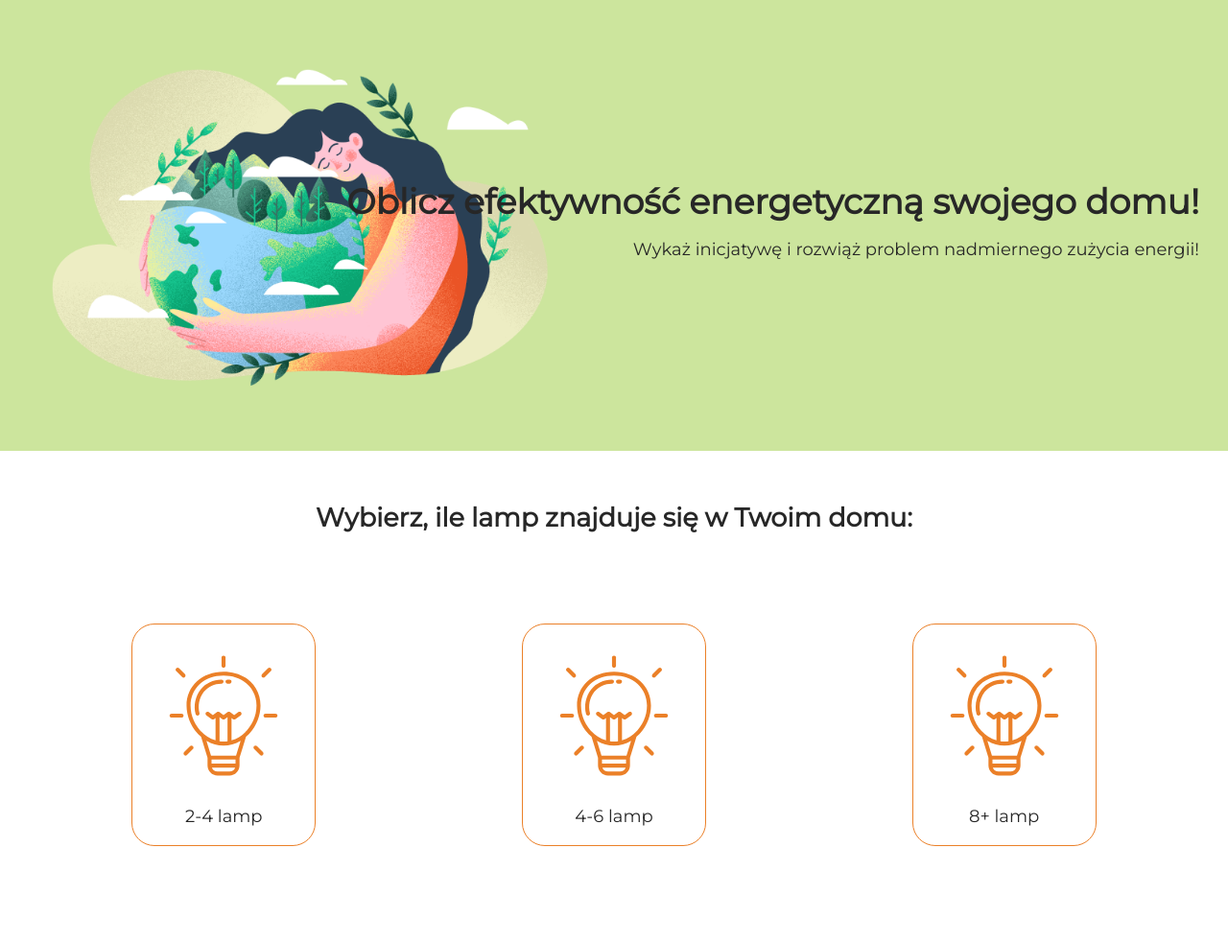
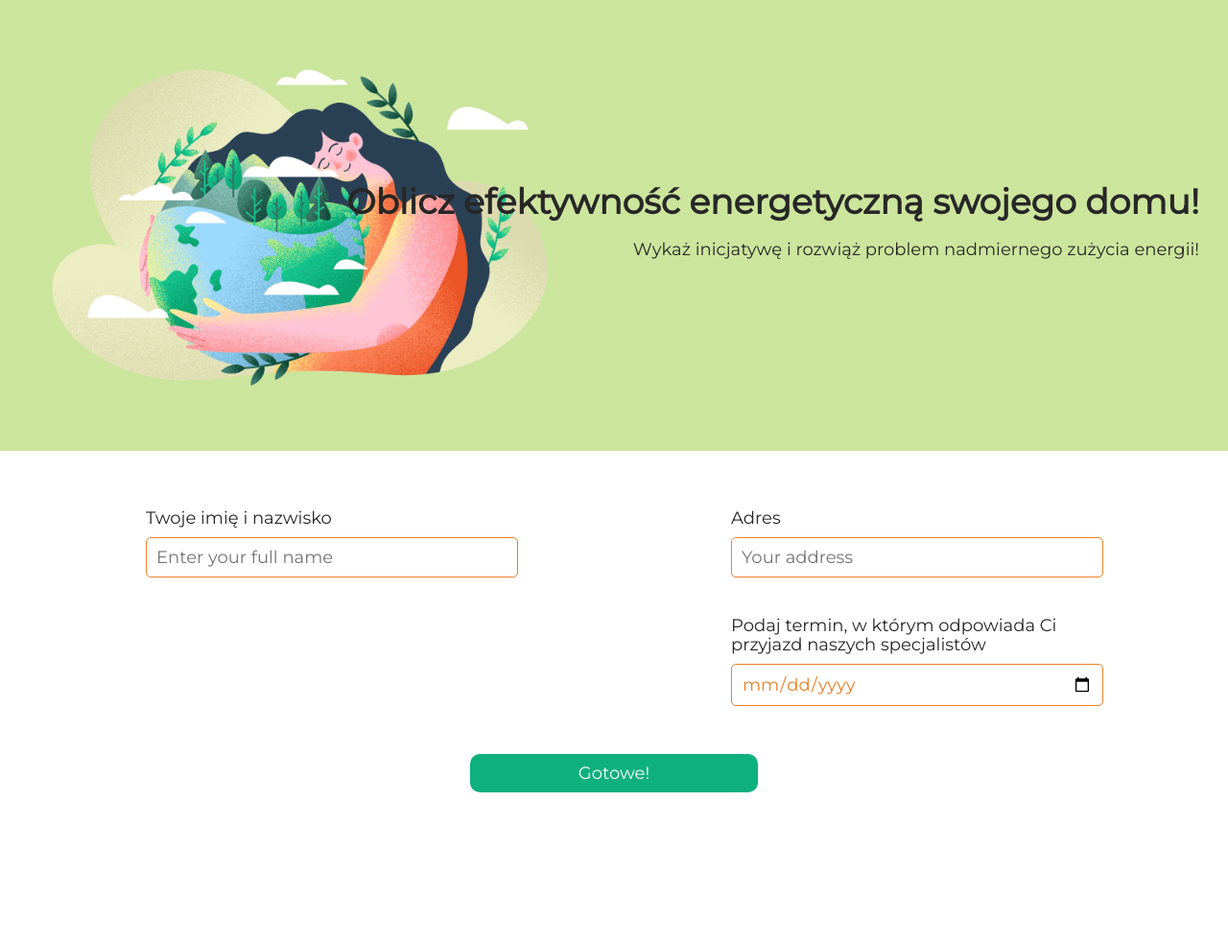
Before and after one commit to RafalKodland/python-1194-kalkulator, a Flask app: page /form in a window 1280 px wide. Shown: the whole page at 96% size. After the commit the page ends 826 px from the top, so only its background shows below. Run offline with Flask 3, Linux system fonts and the light colour scheme.

Commit message:
Link do formularza

```diff
--- a/main.py
+++ b/main.py
@@ -1,11 +1,11 @@
 # Import
-from flask import Flask, render_template
+from flask import Flask, render_template, request
 
 
 app = Flask(__name__)
 
 def result_calculate(size, lights, device):
-# Zmienne umożliwiające obliczenie poboru energii przez urządzenia
+    # Zmienne umożliwiające obliczenie poboru energii przez urządzenia
     home_coef = 100
     light_coef = 0.04
     devices_coef = 5
@@ -15,7 +15,6 @@ def result_calculate(size, lights, device):
 @app.route('/')
 def index():
     return render_template('index.html')
-
 # Druga strona
 @app.route('/<size>')
 def lights(size):
@@ -36,11 +35,27 @@ def electronics(size, lights):
 # Obliczenia
 @app.route('/<size>/<lights>/<device>')
 def end(size, lights, device):
-    print(result_calculate(int(size), int(lights), int(device)))
     return render_template('end.html',
                             result=result_calculate(int(size),
                                                     int(lights),
                                                     int(device)
                                                     )
                         )
+# Formularz
+@app.route('/form')
+def form():
+    return render_template('form.html')
+
+# Wyniki formularza
+@app.route('/submit', methods=['POST'])
+def submit_form():
+    # Zadeklaruj zmienne do gromadzenia danych
+    name = request.form['name']
+
+    # Możesz zapisać swoje dane lub wysłać je e-mailem
+    return render_template('form_result.html',
+                           # Umieść tutaj zmienne
+                           name=name,
+                           )
+
 app.run(debug=True)
--- a/static/css/style.css
+++ b/static/css/style.css
@@ -91,3 +91,83 @@ main {
 .main__title--margin {
     margin-bottom: 50px;
 }
+
+.main__link {
+    display: inline-block;
+    text-decoration: none;
+    padding: 20px 0;
+    width: 300px;
+    border-radius: 20px;
+    background-color: #0EB07C;
+    text-align: center;
+    cursor: pointer;
+    color: #fff;
+}
+
+.form {
+    display: flex;
+    flex-direction: column;
+    align-items: center;
+    gap: 50px;
+}
+
+
+.user input {
+    padding: 10px;
+    border: 1px solid #EB8028;
+    background: inherit;
+    border-radius: 5px;
+    font: inherit;
+    width: 100%;
+    color: #EB8028;
+}
+
+.user input:focus,
+.user input:active {
+    border: 1px solid #EB8028;
+    outline: none;
+}
+
+.user {
+    display: flex;
+    flex-direction: row;
+    width: 100%;
+    justify-content: space-around;
+}
+
+.user-info {
+    width: 30%;
+    display: flex;
+    flex-direction: column;
+    gap: 40px;
+}
+
+label {
+    display:inline-block ;
+    margin-bottom: 10px;
+}
+
+.address-date {
+    width: 30%;
+    display: flex;
+    flex-direction: column;
+    gap: 40px;
+}
+
+.delivery {
+    display: flex;
+    justify-content: space-between;
+}
+
+.button {
+    width: 10%;
+    padding: 10px;
+    min-width: 300px;
+    cursor: pointer;
+    align-self: center;
+    border: none;
+    border-radius: 10px;
+    background: #0EB07C;
+    font: inherit;
+    color: #fff;
+}
--- a/templates/end.html
+++ b/templates/end.html
@@ -29,10 +29,14 @@
         <img class="rez__img" src="../../static/img/planet_medium.svg" alt="">
         <span>Twój wynik: {{result}} kWh</span>
         <span>Efektywność energetyczna Twojego domu jest średnia!</span>
+        <span>Chcesz uczynić świat bardziej ekologicznym miejscem? Wypełnij formularz, a my wykonamy dla Ciebie eko-build!</span>
+        <a href="{{ url_for('form') }}" class="main__link">Przejdź do formularza</a>
         {%elif result >= 300%}
         <img class="rez__img" src="../../static/img/planet_bad.svg" alt="">
         <span>Twój wynik: {{result}} kWh</span>
         <span>Efektywność energetyczna Twojego domu jest poniżej średniej!</span>
+        <span>Chcesz uczynić świat bardziej ekologicznym miejscem? Wypełnij formularz, a my wykonamy dla Ciebie eko-build!</span>
+        <a href="{{ url_for('form') }}" class="main__link">Przejdź do formularza</a>
         {%endif%}
     </div>
     {% endblock %}
--- /dev/null
+++ b/templates/form.html
@@ -0,0 +1,57 @@
+<!doctype html>
+<html lang="en">
+<head>
+  <meta charset="UTF-8">
+  <meta
+    name="viewport"
+    content="width=device-width, user-scalable=no, initial-scale=1.0, maximum-scale=1.0, minimum-scale=1.0"
+  >
+  <meta http-equiv="X-UA-Compatible" content="ie=edge">
+  <link rel="stylesheet" href="../../static/css/style.css">
+  <title>Kalkulator efektywności energetycznej dla inteligentnych domów</title>
+</head>
+<body>
+  <header class="header">
+    <div class="header__text">
+      <h1>Oblicz efektywność energetyczną swojego domu!</h1>
+      <p>Wykaż inicjatywę i rozwiąż problem nadmiernego zużycia energii!</p>
+    </div>
+  </header>
+  <main>
+    {% block content %}
+    <form action="{{ url_for('submit_form') }}" method="post" class="form">
+      <div class="user">
+        <ul class="user-info">
+            <li class="user-info__item">
+
+                <label for="name">Twoje imię i nazwisko</label>
+                <input type="text" name="name" id="name" placeholder="Enter your full name" required>
+            </li>
+            <li class="user-info__item">
+                <!-- Zadanie 4. Utwórz pole wejściowe dla adresu e-mail użytkownika -->
+
+            </li>
+        </ul>
+        <!--Pola na adres i nazwę-->
+        <ul class="address-date">
+            <li class="user-info__item">
+
+                <label for="address">Adres</label>
+                <input type="text" name="address" id="address" placeholder="Your address" required>
+            </li>
+            <li class="user-info__item">
+
+                <label for="date">Podaj termin, w którym odpowiada Ci przyjazd naszych specjalistów</label>
+                <input type="date" name="date" id="date" required>
+            </li>
+        </ul>
+    </div>
+    <button class="button" type="submit">Gotowe!</button>
+    </form>
+    {% endblock %}
+  </main>
+  <footer>
+
+  </footer>
+</body>
+</html>
--- /dev/null
+++ b/templates/form_result.html
@@ -0,0 +1 @@
+<!-- Utwórz stronę wyświetlającą dane użytkownika -->
```
